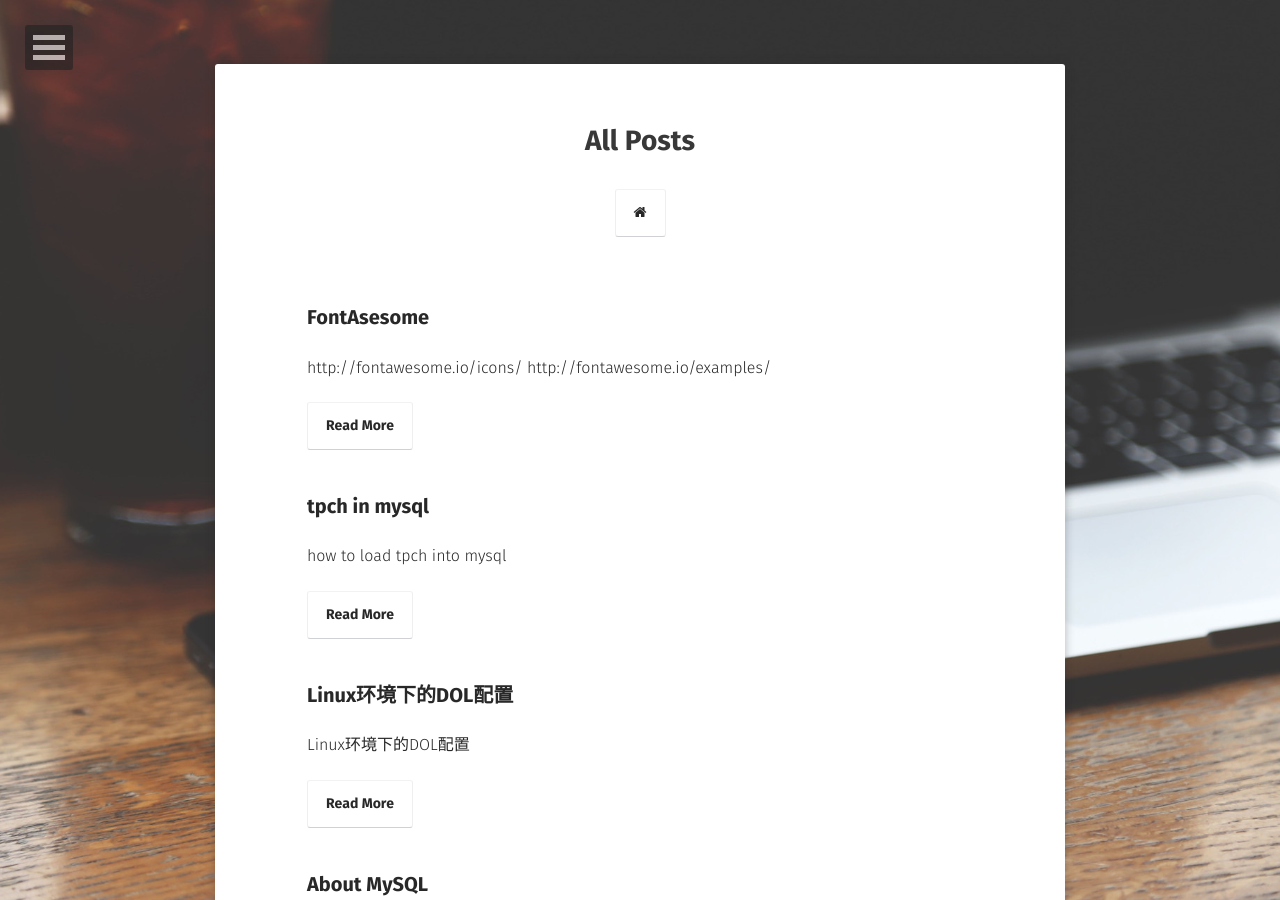
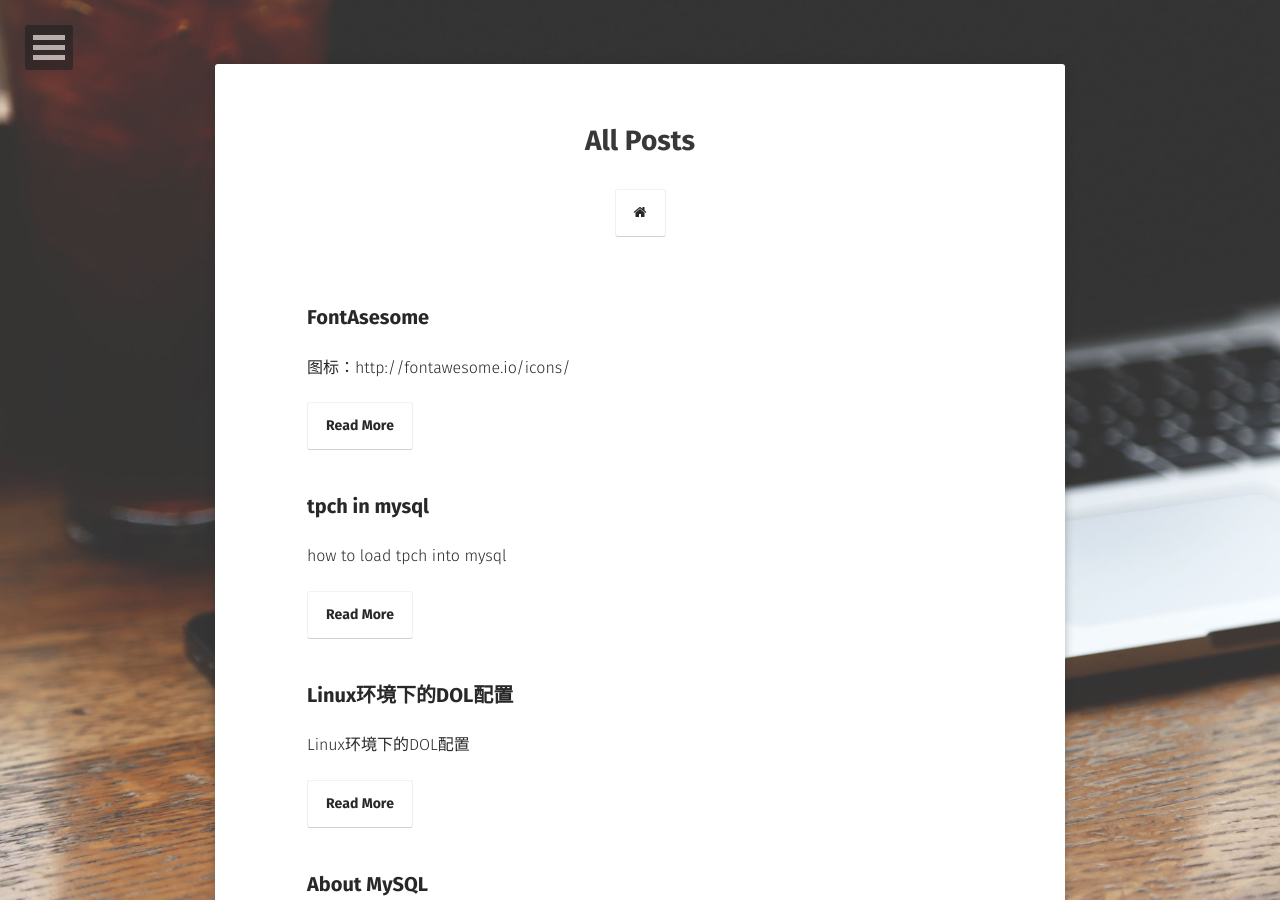
Before and after one commit to wangrx33/wangrx33.github-io, a Jekyll site: the page built from posts/index.md, in a window 1280 px wide and 900 px high. Built offline with Jekyll 4.4.1, drawn with Linux system fonts in a browser that asks for light colours; some web fonts are replaced.

Commit message:
Update 2017-10-17-fontawesome.md

```diff
--- a/_posts/2017-10-17-fontawesome.md
+++ b/_posts/2017-10-17-fontawesome.md
@@ -5,5 +5,6 @@
 
 ---
 
-http://fontawesome.io/icons/
-http://fontawesome.io/examples/
+图标：http://fontawesome.io/icons/
+
+例子参考：http://fontawesome.io/examples/
```
